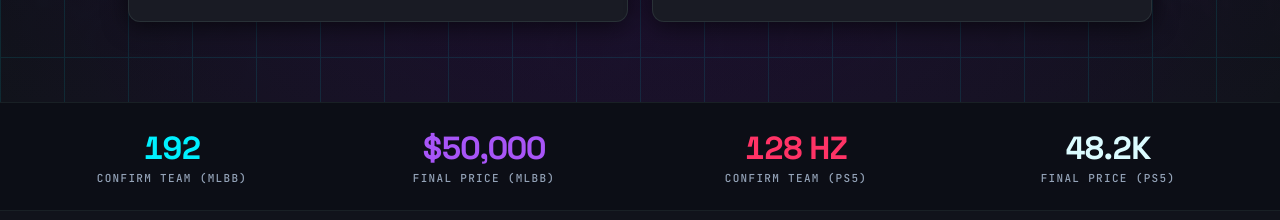
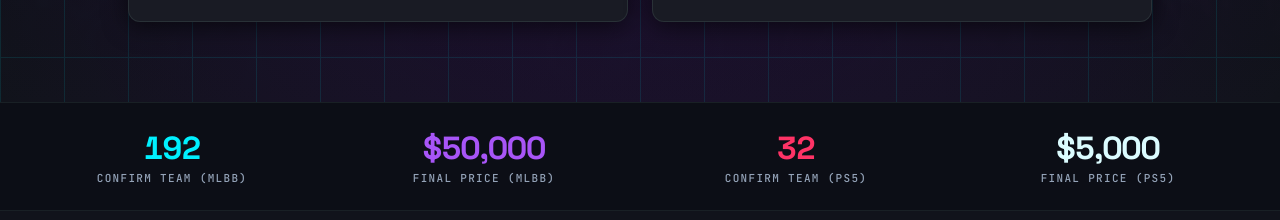
Before and after one commit to TripleKay/yfd_esports_web, a React (Vite) app: page / in a window 1280 px wide. Shown: the part 1040-1260 px from the top of the page. Built offline with nearby package versions, Linux system fonts and the light colour scheme; no server answers.

Commit message:
Set PS5 home stat values to 32 teams and $5,000 prize.
Co-authored-by: Cursor <cursoragent@cursor.com>

```diff
--- a/src/data/demo.ts
+++ b/src/data/demo.ts
@@ -28,8 +28,8 @@ export const NAV_LINKS = [
 export const STATS = [
   { label: 'Confirm team (MLBB)', value: '192', tone: 'cyan' as const },
   { label: 'Final Price (MLBB)', value: '$50,000', tone: 'violet' as const },
-  { label: 'Confirm team (PS5)', value: '128 HZ', tone: 'critical' as const },
-  { label: 'Final Price (PS5)', value: '48.2K', tone: 'primary' as const },
+  { label: 'Confirm team (PS5)', value: '32', tone: 'critical' as const },
+  { label: 'Final Price (PS5)', value: '$5,000', tone: 'primary' as const },
 ]
 
 export const DIVISIONS: TournamentDivision[] = [
```
